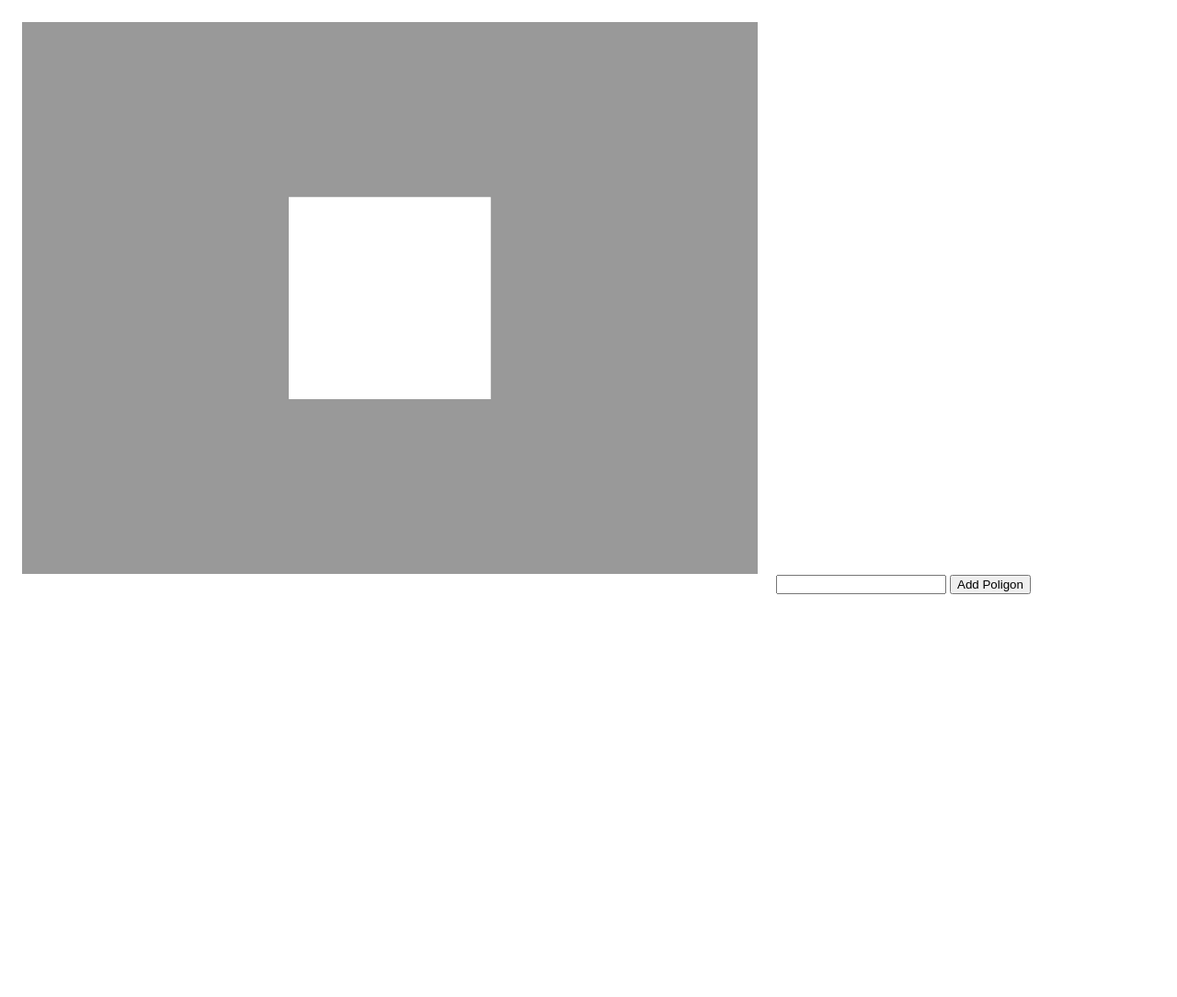
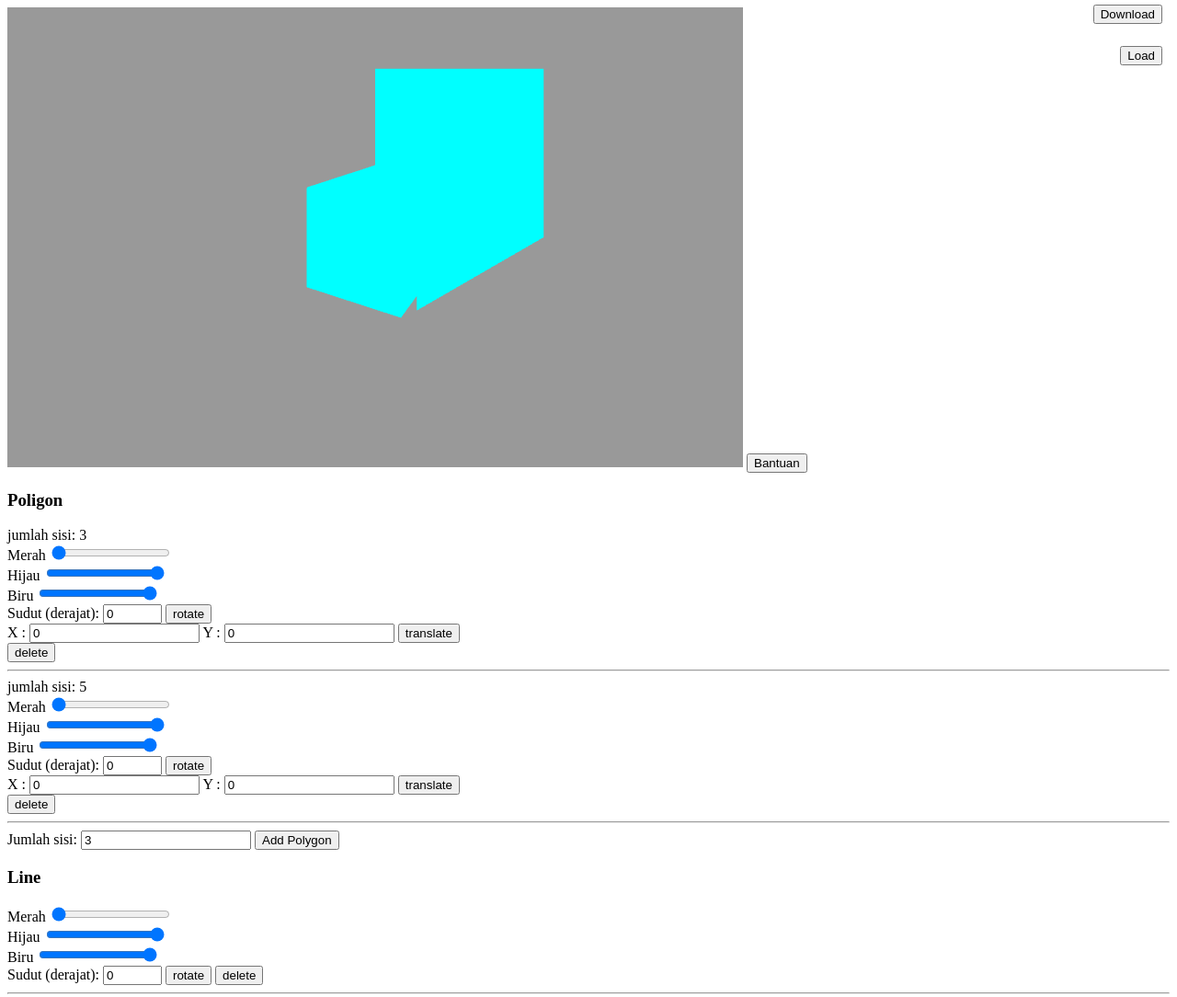
Before and after one commit to hasnaroihan/tugas1-grafkom, a plain HTML site: page index.html in a window 1280 px wide. Shown: the top 1084 px of the page at 92% size. Before the commit the page ends 800 px from the top, so only its background shows below. Drawn offline with Linux system fonts and the light colour scheme.

Commit message:
refactor

```diff
--- a/glTry.js
+++ /dev/null
@@ -1,278 +0,0 @@
-/*============= Creating a canvas ======================*/
-var canvas = document.getElementById('gl-canvas');
-gl = canvas.getContext('experimental-webgl');
-
-/*========== Defining and storing the geometry ==========*/
-
-var vertices = [
-    -1,-1,-1, 1,-1,-1, 1, 1,-1, -1, 1,-1,
-    -1,-1, 1, 1,-1, 1, 1, 1, 1, -1, 1, 1,
-    -1,-1,-1, -1, 1,-1, -1, 1, 1, -1,-1, 1,
-    1,-1,-1, 1, 1,-1, 1, 1, 1, 1,-1, 1,
-    -1,-1,-1, -1,-1, 1, 1,-1, 1, 1,-1,-1,
-    -1, 1,-1, -1, 1, 1, 1, 1, 1, 1, 1,-1,
- ];
-
- var colors = [
-    5,3,7, 5,3,7, 5,3,7, 5,3,7,
-    1,1,3, 1,1,3, 1,1,3, 1,1,3,
-    0,0,1, 0,0,1, 0,0,1, 0,0,1,
-    1,0,0, 1,0,0, 1,0,0, 1,0,0,
-    1,1,0, 1,1,0, 1,1,0, 1,1,0,
-    0,1,0, 0,1,0, 0,1,0, 0,1,0
- ];
-
- var indices = [
-    0,1,2, 0,2,3, 4,5,6, 4,6,7,
-    8,9,10, 8,10,11, 12,13,14, 12,14,15,
-    16,17,18, 16,18,19, 20,21,22, 20,22,23
- ];
-
-// Create and store data into vertex buffer
-var vertex_buffer = gl.createBuffer ();
-gl.bindBuffer(gl.ARRAY_BUFFER, vertex_buffer);
-gl.bufferData(gl.ARRAY_BUFFER, new Float32Array(vertices), gl.STATIC_DRAW);
-
-// Create and store data into color buffer
-var color_buffer = gl.createBuffer ();
-gl.bindBuffer(gl.ARRAY_BUFFER, color_buffer);
-gl.bufferData(gl.ARRAY_BUFFER, new Float32Array(colors), gl.STATIC_DRAW);
-
-// Create and store data into index buffer
-var index_buffer = gl.createBuffer ();
-gl.bindBuffer(gl.ELEMENT_ARRAY_BUFFER, index_buffer);
-gl.bufferData(gl.ELEMENT_ARRAY_BUFFER, new Uint16Array(indices), gl.STATIC_DRAW);
-
-/*=================== SHADERS =================== */
-
-var vertCode = 'attribute vec3 position;'+
-'uniform mat4 Pmatrix;'+
-'uniform mat4 Vmatrix;'+
-'uniform mat4 Mmatrix;'+
-'attribute vec3 color;'+//the color of the point
-'varying vec3 vColor;'+
-'void main(void) { '+//pre-built function
-    'gl_Position = Pmatrix*Vmatrix*Mmatrix*vec4(position, 1.);'+
-    'vColor = color;'+
-'}';
-
-var fragCode = 'precision mediump float;'+
-'varying vec3 vColor;'+
-'void main(void) {'+
-    'gl_FragColor = vec4(vColor, 1.);'+
-'}';
-
-var vertShader = gl.createShader(gl.VERTEX_SHADER);
-gl.shaderSource(vertShader, vertCode);
-gl.compileShader(vertShader);
-
-var fragShader = gl.createShader(gl.FRAGMENT_SHADER);
-gl.shaderSource(fragShader, fragCode);
-gl.compileShader(fragShader);
-
-var shaderprogram = gl.createProgram();
-gl.attachShader(shaderprogram, vertShader);
-gl.attachShader(shaderprogram, fragShader);
-gl.linkProgram(shaderprogram);
-
-/*======== Associating attributes to vertex shader =====*/
-var _Pmatrix = gl.getUniformLocation(shaderprogram, "Pmatrix");
-var _Vmatrix = gl.getUniformLocation(shaderprogram, "Vmatrix");
-var _Mmatrix = gl.getUniformLocation(shaderprogram, "Mmatrix");
-
-gl.bindBuffer(gl.ARRAY_BUFFER, vertex_buffer);
-var _position = gl.getAttribLocation(shaderprogram, "position");
-gl.vertexAttribPointer(_position, 3, gl.FLOAT, false,0,0);
-gl.enableVertexAttribArray(_position);
-
-gl.bindBuffer(gl.ARRAY_BUFFER, color_buffer);
-var _color = gl.getAttribLocation(shaderprogram, "color");
-gl.vertexAttribPointer(_color, 3, gl.FLOAT, false,0,0) ;
-gl.enableVertexAttribArray(_color);
-gl.useProgram(shaderprogram);
-
-/*==================== MATRIX ====================== */
-
-function get_projection(angle, a, zMin, zMax) {
-    var ang = Math.tan((angle*.5)*Math.PI/180);//angle*.5
-    return [
-        0.5/ang, 0 , 0, 0,
-        0, 0.5*a/ang, 0, 0,
-        0, 0, -(zMax+zMin)/(zMax-zMin), -1,
-        0, 0, (-2*zMax*zMin)/(zMax-zMin), 0
-        ];
-}
-
-var proj_matrix = get_projection(40, canvas.width/canvas.height, 1, 100);
-var mo_matrix = [ 1,0,0,0, 0,1,0,0, 0,0,1,0, 0,0,0,1 ];
-var view_matrix = [ 1,0,0,0, 0,1,0,0, 0,0,1,0, 0,0,0,1 ];
-
-view_matrix[14] = view_matrix[14]-6;
-
-/*================= Mouse events ======================*/
-
-var AMORTIZATION = 0.95;
-var drag = false;
-var old_x, old_y;
-var dX = 0, dY = 0;
-
-var mouseDown = function(e) {
-    if (e.which == 2) {
-        drag = true;
-        old_x = e.pageX, old_y = e.pageY;
-        e.preventDefault();
-        return false;
-    }
-    return false;
-};
-
-var mouseUp = function(e){
-    drag = false;
-};
-
-var mouseMove = function(e) {
-    if (!drag) return false;
-    dX = (e.pageX-old_x)*2*Math.PI/canvas.width,
-    dY = (e.pageY-old_y)*2*Math.PI/canvas.height;
-    THETA+= dX;
-    PHI+=dY;
-    old_x = e.pageX, old_y = e.pageY;
-    e.preventDefault();
-};
-
-var zoom = function(e) {
-    e.preventDefault();
-    view_matrix[14] = view_matrix[14]- (e.deltaY * -0.1);
-}
-
-canvas.addEventListener("mousedown", mouseDown, false);
-canvas.addEventListener("mouseup", mouseUp, false);
-canvas.addEventListener("mouseout", mouseUp, false);
-canvas.addEventListener("mousemove", mouseMove, false);
-canvas.addEventListener("wheel", zoom, false);
-
-gl.canvas.addEventListener("mousemove",(e) => {
-    const rect = canvas.getBoundingClientRect();
-    console.log(e.clientX - rect.left);
-    console.log(e.clientY - rect.top);
-})
-
-/*=========================rotation================*/
-
-function rotateX(m, angle) {
-    var c = Math.cos(angle);
-    var s = Math.sin(angle);
-    var mv1 = m[1], mv5 = m[5], mv9 = m[9];
-
-    m[1] = m[1]*c-m[2]*s;
-    m[5] = m[5]*c-m[6]*s;
-    m[9] = m[9]*c-m[10]*s;
-
-    m[2] = m[2]*c+mv1*s;
-    m[6] = m[6]*c+mv5*s;
-    m[10] = m[10]*c+mv9*s;
-}
-
-function rotateY(m, angle) {
-    var c = Math.cos(angle);
-    var s = Math.sin(angle);
-    var mv0 = m[0], mv4 = m[4], mv8 = m[8];
-
-    m[0] = c*m[0]+s*m[2];
-    m[4] = c*m[4]+s*m[6];
-    m[8] = c*m[8]+s*m[10];
-
-    m[2] = c*m[2]-s*mv0;
-    m[6] = c*m[6]-s*mv4;
-    m[10] = c*m[10]-s*mv8;
-}
-
-/*=================== Drawing =================== */
-
-var THETA = 0,
-PHI = 0;
-var time_old = 0;
-
-var animate = function(time) {
-    var dt = time-time_old;
-
-    if (!drag) {
-        dX *= AMORTIZATION, dY*=AMORTIZATION;
-        THETA+=dX, PHI+=dY;
-    }
-
-    //set model matrix to I4
-
-    mo_matrix[0] = 1, mo_matrix[1] = 0, mo_matrix[2] = 0,
-    mo_matrix[3] = 0,
-
-    mo_matrix[4] = 0, mo_matrix[5] = 1, mo_matrix[6] = 0,
-    mo_matrix[7] = 0,
-
-    mo_matrix[8] = 0, mo_matrix[9] = 0, mo_matrix[10] = 1,
-    mo_matrix[11] = 0,
-
-    mo_matrix[12] = 0, mo_matrix[13] = 0, mo_matrix[14] = 0,
-    mo_matrix[15] = 1;
-
-    rotateY(mo_matrix, THETA);
-    rotateX(mo_matrix, PHI);
-
-    time_old = time;
-    gl.enable(gl.DEPTH_TEST);
-
-    // gl.depthFunc(gl.LEQUAL);
-
-    gl.clearColor(0.5, 0.5, 0.5, 0.9);
-    gl.clearDepth(1.0);
-    gl.viewport(0.0, 0.0, canvas.width, canvas.height);
-    gl.clear(gl.COLOR_BUFFER_BIT | gl.DEPTH_BUFFER_BIT);
-
-    gl.uniformMatrix4fv(_Pmatrix, false, proj_matrix);
-    gl.uniformMatrix4fv(_Vmatrix, false, view_matrix);
-    gl.uniformMatrix4fv(_Mmatrix, false, mo_matrix);
-
-    // gl.bindBuffer(gl.ELEMENT_ARRAY_BUFFER, index_buffer);
-    gl.drawElements(gl.TRIANGLES, indices.length, gl.UNSIGNED_SHORT, 0);
-
-    window.requestAnimationFrame(animate);
-}
-animate(0);
-
-function computePolygonPositions(sides, radius)
-{
-    let positions = []
-    let inices = []
-
-    for (let i=0; i<sides; i++)
-    {
-        let i0 = i
-        let i1 = (i+1) % sides
-
-        let theta0 = 2.0 * Math.PI * i0 / sides
-        let theta1 = 2.0 * Math.PI * i1 / sides
-
-        let x0 = radius * Math.cos(theta0)
-        let y0 = radius * Math.cos(theta0)
-
-        let x1 = radius * Math.cos(theta1)
-        let y1 = radius * Math.cos(theta1)
-
-        positions.push(0, 0, 0)
-        positions.push(x0, y0, 0)
-        positions.push(x1, y1, 0)
-    }
-
-    for (let i = 2; i < sides; i++) {
-        inices.push(0, i-1, i);
-    }
-
-    return [positions, inices]
-}
-
-var addpol = document.getElementById("addpol");
-addpol.onclick = () => {
-    let sides = document.getElementById("polsides").value;
-    console.log(sides)
-    console.log(computePolygonPositions(sides,1))
-}
--- a/index.html
+++ b/index.html
@@ -1,5 +1,56 @@
-<canvas id="gl-canvas" height="600" width="800" style="margin: 1rem;">
+<!DOCTYPE html>
+<html lang="en">
+<head>
+    <meta charset="UTF-8">
+    <meta http-equiv="X-UA-Compatible" content="IE=edge">
+    <meta name="viewport" content="width=device-width, initial-scale=1.0">
+    <title>Grafika Komputer</title>
+</head>
+<body>
+    <button id="download" style="position: fixed; top: 5px; right: 1rem;">Download</button>
+    <input type='file' style="display: none;" id="file-input"/>
+    <button id="load" style="position: fixed; top: 50px; right: 1rem;">Load</button>
+    <canvas id="canvas" height="500" width="800"></canvas>
+    <button id="helpb" onclick="helpLoad()">Bantuan</button>
+    <div id="help">
+    </div>
+    <div id="uiContainer">
+    <div id="poligon">
+    </div>
+    <div id="line">
+    </div>
+    <div id="square">
+    </div>
+    </div>
 
-</canvas>
-<input id="polsides" type="number" min="3"> <button id="addpol">Add Poligon</button>
-<script src="glTry.js" defer></script>
+    <!-- shader code -->
+    <script id="shader-vertex" type="x-shader/x-vertex">
+        attribute vec3 position;
+        uniform mat4 Pmatrix;
+        uniform mat4 Vmatrix;
+        uniform mat4 Mmatrix;
+        attribute vec3 color; //the color of the point
+        varying vec3 vColor;
+        void main(void) {
+            gl_Position = Pmatrix*Vmatrix*Mmatrix*vec4(position, 1.);
+            vColor = color;
+        }
+    </script>
+    <script id="shader-fragment" type="x-shader/x-fragment">
+        precision mediump float;
+        varying vec3 vColor;
+        void main(void) {
+            gl_FragColor = vec4(vColor, 1.0);
+        }
+    </script>
+
+    <script src="mat4.js"></script>
+    <script src="poligon.js"></script>
+    <script src="line.js"></script>
+    <script src="square.js"></script>
+    <script src="loader.js"></script>
+
+    <script src="glsimple.js"></script>
+    <script src="help.js"></script>
+</body>
+</html>
--- a/webgl.css
+++ /dev/null
@@ -1,4 +0,0 @@
-canvas {
-    border: 2px solid black;
-    background-color: wheat;
-}
```
Also changed, not shown: simple.html (deleted, +0 -56 lines), webgl.js (deleted, +0 -107 lines).
